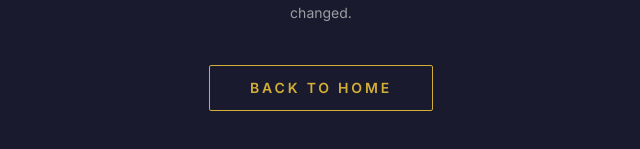
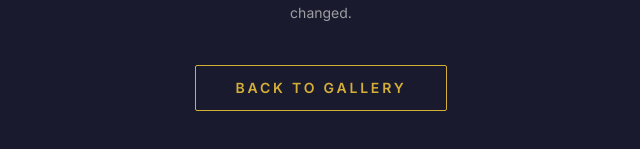
Before and after one commit to BARATH-KUMAR-V/Innoverse-Expo, a Next.js app in the folder frontend/: page /success in a window 1280 px wide. Shown: the part 437-586 px from the top of the page, without its empty margins (319-959 px from the left). Built offline with nearby package versions, Linux system fonts and the light colour scheme.

Commit message:
fix(ui): change success page link to point back to gallery

```diff
--- a/frontend/app/success/page.tsx
+++ b/frontend/app/success/page.tsx
@@ -12,10 +12,10 @@ export default function SuccessPage() {
         Your vote has been successfully recorded and cannot be changed.
       </p>
       <Link
-        href="/"
+        href="/gallery"
         className="rounded-sm border border-gold px-10 py-3 text-sm font-semibold uppercase tracking-[0.2em] text-gold transition hover:bg-gold hover:text-navy-deep"
       >
-        Back to Home
+        Back to Gallery
       </Link>
     </div>
   );
```
